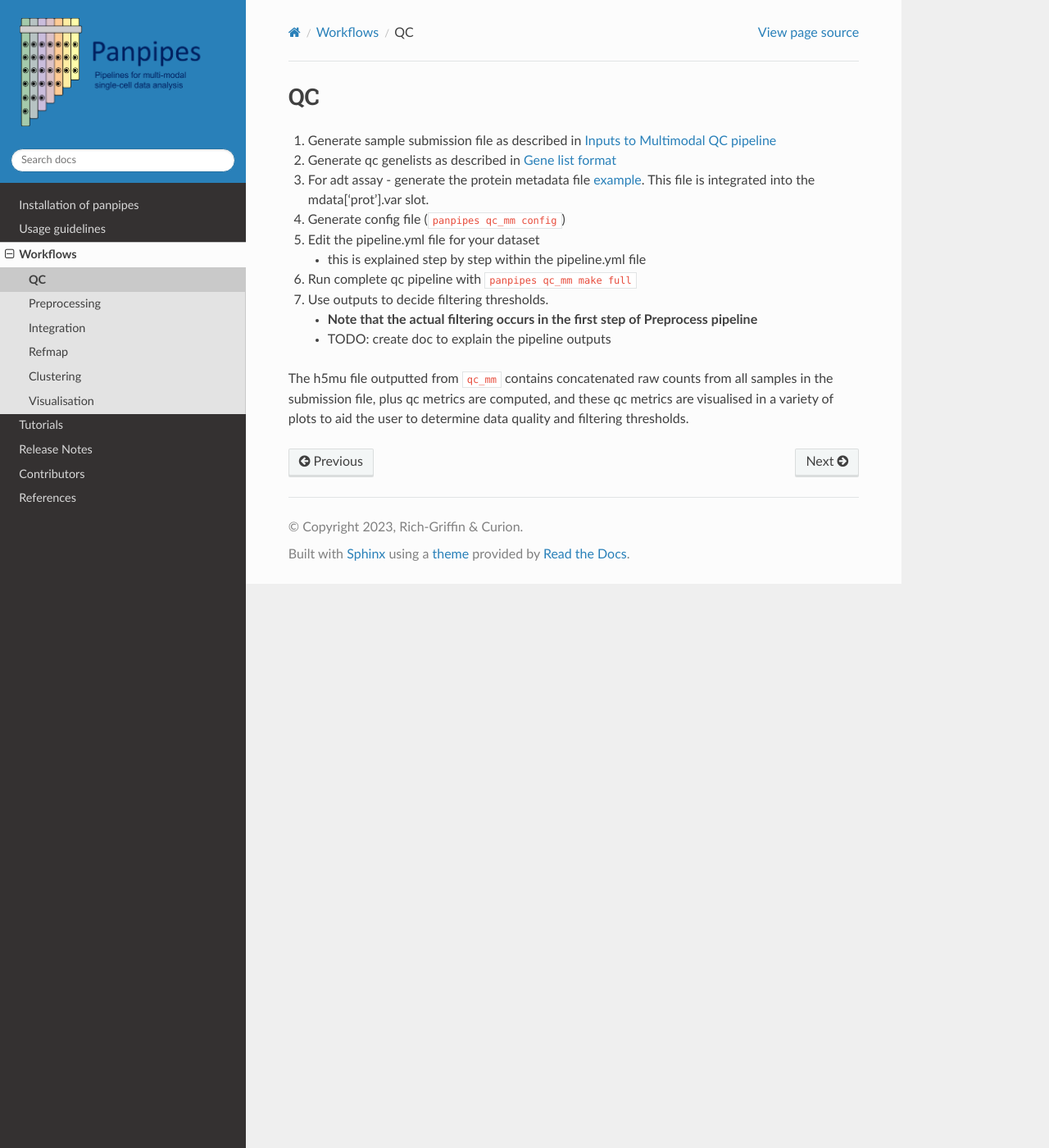
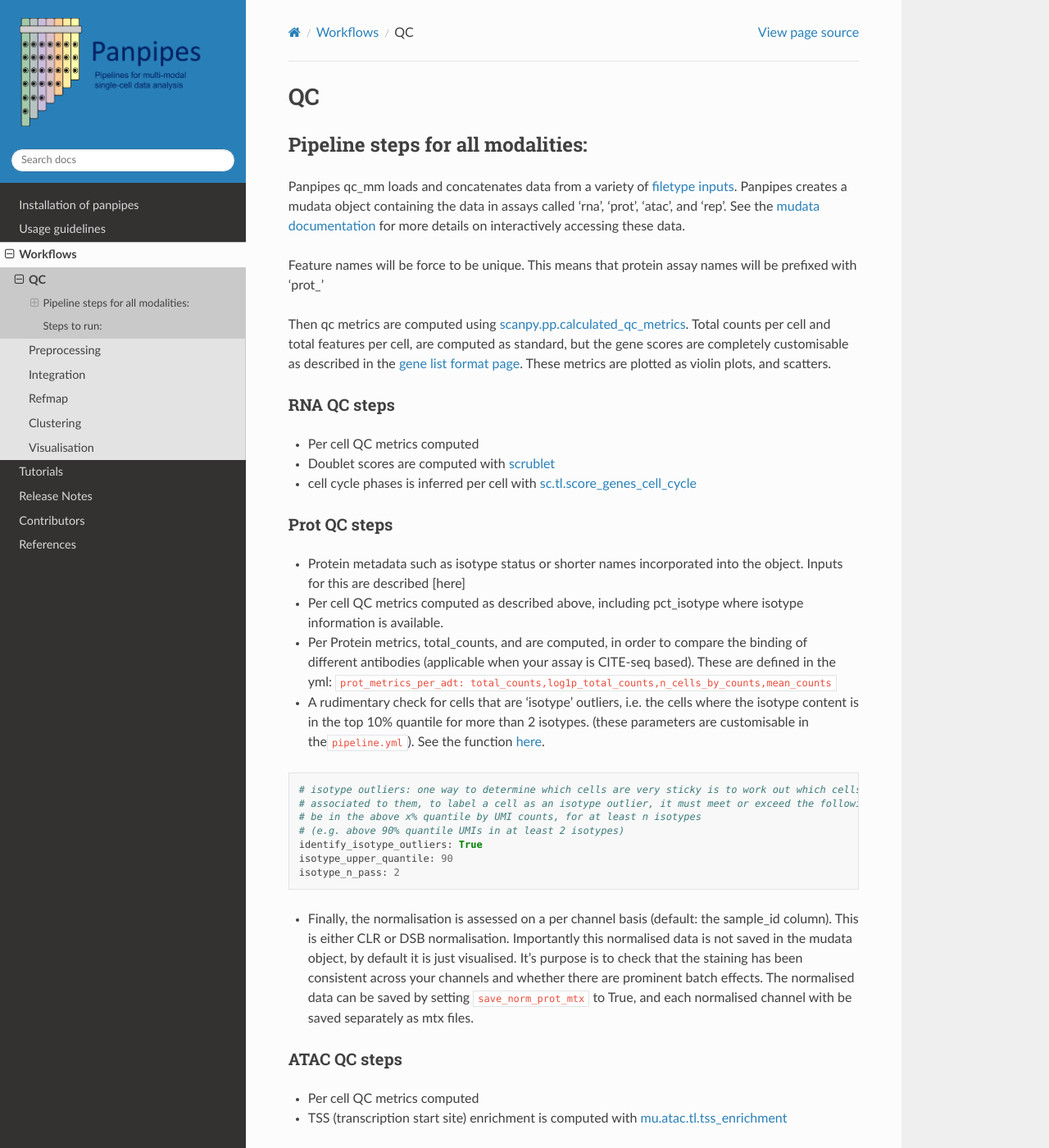
Before and after one commit to bio-la/panpipes-nextflow, a Sphinx documentation site: the page built from docs/workflows/qc.md, in a window 1280 px wide and 1400 px high. Shown: the whole window at 82% size. Built offline with Sphinx 7.4.7 and the Read the Docs theme 2.0.0, drawn with Linux system fonts in a browser that asks for light colours; some of the changed text lies outside the part shown.

Commit message:
QC_mm workflow description

````diff
--- a/docs/workflows/qc.md
+++ b/docs/workflows/qc.md
@@ -1,5 +1,59 @@
 QC
 ==
+
+## Pipeline steps for all modalities:
+
+Panpipes qc_mm loads and concatenates data from a variety of [filetype inputs](../usage/setup_for_qc_mm).
+Panpipes creates a mudata object containing the data in assays called 'rna', 'prot', 'atac', and 'rep'. See the [mudata documentation](https://mudata.readthedocs.io/en/latest/) for more details on interactively accessing these data.
+
+Feature names will be force to be unique. This means that protein assay names will be prefixed with 'prot_'
+
+Then qc metrics are computed using [scanpy.pp.calculated_qc_metrics](https://scanpy.readthedocs.io/en/stable/generated/scanpy.pp.calculate_qc_metrics.html). Total counts per cell and total features per cell, are computed as standard, but the gene scores are completely customisable as described in the [gene list format page](../usage/gene_list_format). These metrics are plotted as violin plots, and scatters.
+
+
+### RNA QC steps
+- Per cell QC metrics computed
+- Doublet scores are computed with [scrublet](https://github.com/swolock/scrublet)
+- cell cycle phases is inferred per cell with [sc.tl.score_genes_cell_cycle](https://scanpy.readthedocs.io/en/stable/generated/scanpy.tl.score_genes_cell_cycle.html)
+
+
+
+### Prot QC steps
+- Protein metadata such as isotype status or shorter names incorporated into the object. Inputs for this are described [here]
+- Per cell QC metrics computed as described above, including pct_isotype where isotype information is available.
+- Per Protein metrics, total_counts, and are computed, in order to compare the binding of different antibodies (applicable when your assay is CITE-seq based). These are defined in the yml:
+`prot_metrics_per_adt: total_counts,log1p_total_counts,n_cells_by_counts,mean_counts`
+- A rudimentary check for cells that are 'isotype' outliers, i.e. the cells where the isotype content is in the top 10% quantile for more than 2 isotypes. (these parameters are customisable in the`pipeline.yml`). See the function [here](https://github.com/DendrouLab/panpipes/blob/main/panpipes/funcs/scmethods.py#L328).
+```
+# isotype outliers: one way to determine which cells are very sticky is to work out which cells have the most isotype UMIs
+# associated to them, to label a cell as an isotype outlier, it must meet or exceed the following crietria:
+# be in the above x% quantile by UMI counts, for at least n isotypes
+# (e.g. above 90% quantile UMIs in at least 2 isotypes)
+identify_isotype_outliers: True
+isotype_upper_quantile: 90
+isotype_n_pass: 2
+```
+- Finally, the normalisation is assessed on a per channel basis (default: the sample_id column). This is either CLR or DSB normalisation. Importantly this normalised data is not saved in the mudata object, by default it is just visualised. It's purpose is to check that the staining has been consistent across your channels and whether there are prominent batch effects. The normalised data can be saved by setting `save_norm_prot_mtx` to True, and each normalised channel with be saved separately as mtx files.
+
+
+### ATAC QC steps
+- Per cell QC metrics computed
+- TSS (transcription start site) enrichment is computed with [mu.atac.tl.tss_enrichment](https://muon.readthedocs.io/en/latest/api/generated/muon.atac.tl.tss_enrichment.html)
+
+### Repertoire (Rep) QC Steps
+- Using the [scirpy](https://scirpy.scverse.org/en/stable/index.html) library (v.0.12.0), the chains are qc'd with [scirpy.tl.chain_qc](https://scirpy.scverse.org/en/stable/generated/scirpy.tl.chain_qc.html)
+- Clonotypes are defined with [scirpy.pp.ir_dist](https://scirpy.scverse.org/en/stable/generated/scirpy.pp.ir_dist.html) and [scirpy.tl.define_clonotypes](https://scirpy.scverse.org/en/stable/generated/scirpy.tl.define_clonotypes.html) and [scirpy.tl.clonal_expansion](https://scirpy.scverse.org/en/stable/generated/scirpy.tl.clonal_expansion.html)
+
+
+### Assessing background
+There is an additional optional `assess_background` step, if the raw data (includeing empty drops) is available. This is primarily of use when you have RNA and Protein modalities.
+
+- plot the barcode rank plots for each sample_id (rna modality).
+- scatter plots to compare distributions of foreground and background of rna and prot
+![background_scatter](../img/background_plot1.png)
+- quantify and plot the top expressed features (rna and prot) in the empty droplets. This can reveal potential contamination and batch effects in your data.
+
+## Steps to run:
 
 1.  Generate sample submission file as described in
     [Inputs to Multimodal QC pipeline](../setup_for_qc_mm)
````
Also changed, not shown: docs/img/background_plot1.png (added).
